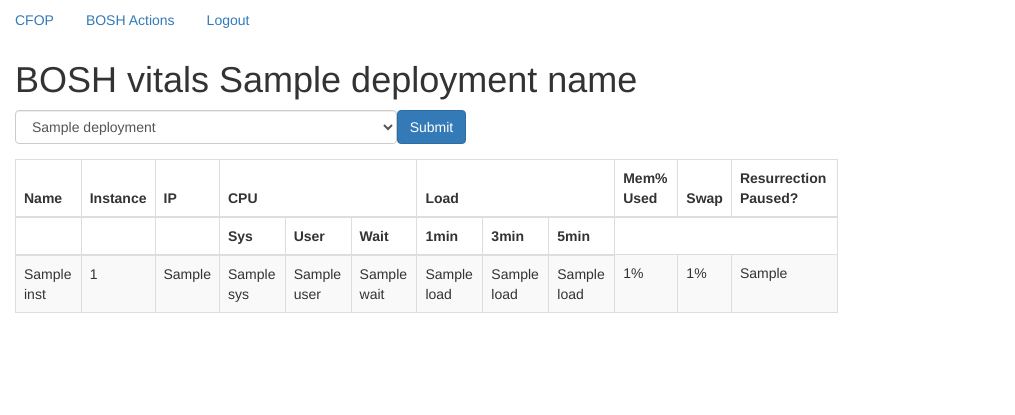
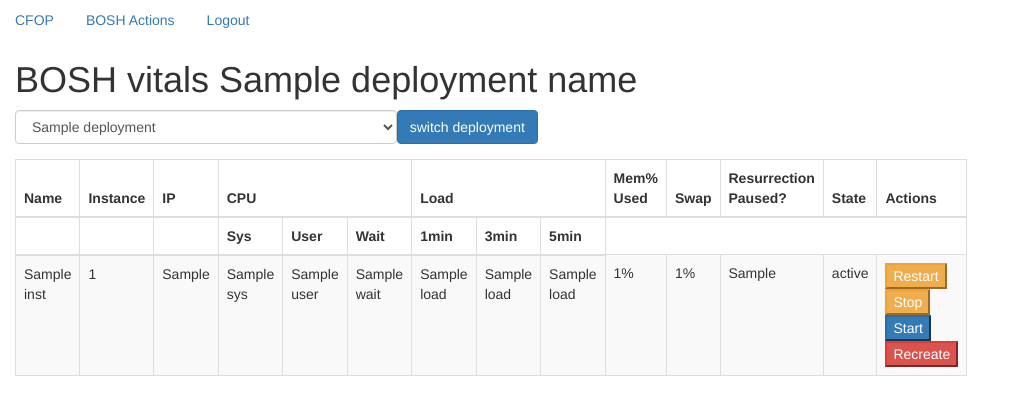
Before and after one commit to tpbrisco/cfopscon, a Flask app: template templates/bosh_vitals.html in a window 1280 px wide. Shown: the top 415 px of the page, without its empty margins (0-1015 px from the left). Run offline with Flask 2, Linux system fonts and the light colour scheme; the template is opened without the code that fills it: most values are stand-ins (such as "Sample title", 1, 10 or a date in 2020); parts of the project's set-up code (start-up, migrations or seed data) failed here and were passed over; some libraries are stand-ins or nearby versions.

Commit message:
primitive start/stop/recreate

```diff
--- a/opcon/app.py
+++ b/opcon/app.py
@@ -197,6 +197,42 @@ def get_deployment_jobs(deployment):
                     content_type='application/json')
 
 
+@app.route('/vm_control', methods=['GET'])
+@user_auth.flask_login_required
+def vm_control(): # deployment, vmi, action):
+    deployment = request.args.get('deployment')
+    vmi = request.args.get('vmi')
+    action = request.args.get('action')
+    skip_drain = request.args.get('skip_drain')
+    inst_group, inst = vmi.split('/')
+    if deployment is None or vmi is None or inst_group is None or inst is None:
+        return Response("{'error': 'deployment, vm required (vm as vm/guid or vm/index)'}",
+                        status_code=400,
+                        content_type='application/json')
+    if action not in ['restart', 'recreate', 'stop', 'start' ]:
+        return Response("{'error': 'action is required: restart,recreate,stop,start'}",
+                        status_code=400,
+                        content_type='application/json')
+    if skip_drain is None:
+        skip_drain = False
+    action_url = '{}/deployments/{}/instance_groups/{}/{}/actions/{}'.format(
+        director.bosh_url, deployment, inst_group, inst, action)
+    a_r = director.session.post(action_url,
+                               params = {'skip_drain': skip_drain},
+                               verify=director.verify_tls)
+    if director.debug:
+        print("URL {} returns {}".format(action_url, a_r.text))
+    if a_r.ok:
+        return Response(status=a_r.status_code,
+                        content_type='application/json',
+                        response=a_r.json())
+    else:
+        error_msg = {'error': a_r.text}
+        return Response(error_msg,
+                        status=a_r.status_code,
+                        content_type='application/json')
+
+
 director = director.Director(config.get('o_director_url'),
                              config.get('o_bosh_user'),
                              config.get('o_bosh_pass'),
@@ -208,6 +244,9 @@ scheduler.add_job(id='oauth-refresh',
                   func=director.refresh_token,
                   trigger='interval',
                   seconds=director.oauth_token_expires() - 30)
-
+scheduler.add_job(id='deployments-refresh',
+                  func=director.get_deployments,
+                  trigger='interval',
+                  seconds=120)
 if __name__ == '__main__':
     app.run(debug=config['o_debug'])
--- a/templates/bosh_vitals.html
+++ b/templates/bosh_vitals.html
@@ -6,8 +6,7 @@
   $(document).ready(function() {
       $("#deployment_list").click(function(){
 	  // alert("deployment: " + $("#deployment_list").val());
-	  $.get("/bosh/deployment/" + $("#deployment_list").val() + "/jobs", fun
-ction(data, status){
+	  $.get("/bosh/deployment/" + $("#deployment_list").val() + "/jobs", function(data, status){
 	      $("#deployment_jobs").empty("li");
 	      for (i=0; i < data.length; i++) {
 		  $("#deployment_jobs").append("<option>"+data[i]+"</option>");
@@ -15,6 +14,21 @@ ction(data, status){
 	  })
       })
   })
+  </script>
+<script>
+  function clickedOn(vmi, action) {
+      var dep = $("#deployment_list").val()
+      alert(dep + "->" + action + "(" + vmi + ")")
+      $.get("/vm_control?deployment=" + dep + "&vmi=" + vmi + "&action=" + action)
+  }
+</script>
+<script>
+      $("#action").click(function() {
+	  var vmi = $(this).attr('vm')
+	  var act = $(this).attr('action')
+	  var dep = $("#deployment_list").val()
+	  alert("deployment " + dep + " action " + act)
+      })
 </script>
 <div class="col-md-8 offset-md-2">
   <h1>BOSH vitals {{ deployment_name }}</h1>
@@ -29,26 +43,44 @@ ction(data, status){
       </div>
     </div>
     <div class="form-group col-md-6">
-      <button type="submit" class="btn btn-primary">Submit</button>
+      <button type="submit" class="btn btn-primary">switch deployment</button>
     </div>
   </form>
   <table class="table table-striped table-bordered">
     <thead><tr><th>Name</th><th>Instance</th><th>IP</th><th colspan=3>CPU</th>
 	<th colspan=3>Load</th><th>Mem% Used</th><th>Swap</th>
-	<th>Resurrection Paused?</th></thead>
+	<th>Resurrection Paused?</th>
+	<th>State</th>
+	<th>Actions</th></thead>
     <thead><tr><th></th><th></th><th><th>Sys</th><th>User</th><th>Wait</th>
     <th>1min</th><th>3min</th><th>5min</th></thead>
     {% for inst in deployment_vitals %}
     {% if inst.vm_cid is not none %}
-    <tr><td>{{ inst.job_name }}</td><td>{{ inst.vm_cid }}</td>
+    <tr><td>{{ inst.job_name }}</td><td>{{ inst.id }}</td>
       <td>{{ inst.ips[0] }}</td><td>{{ inst.vitals.cpu.sys }}</td>
       <td>{{ inst.vitals.cpu.user }}</td><td>{{ inst.vitals.cpu.wait	}}</td>
       <td>{{ inst.vitals.load[0] }}</td><td>{{ inst.vitals.load[1] }}</td><td>{{ inst.vitals.load[2] }}</td>
       <td>{{ inst.vitals.mem.percent }}%</td>
       <td>{{ inst.vitals.swap.percent }}%</td>
       <td>{{ inst.resurrection_paused }}</td>
+      <td>{{ inst.job_state }}</td>
+      <td>
+	<button type="button" class="btn-warning"
+		onclick="clickedOn( '{{inst.job_name}}/{{inst.id}}', 'restart' );"
+		vm="{{inst.job_name}}/{{inst.id}}">Restart</button>
+	<button type="button" class="btn-warning"
+		onclick="clickedOn( '{{inst.job_name}}/{{inst.id}}', 'stop' );"
+		vm="{{inst.job_name}}/{{inst.id}}">Stop</button>
+	<button type="button" class="btn-primary"
+		onclick="clickedOn( '{{inst.job_name}}/{{inst.id}}', 'start' );"
+		vm="{{inst.job_name}}/{{inst.id}}">Start</button>
+	<button type="button" class="btn-danger"
+		onclick="clickedOn( '{{inst.job_name}}/{{inst.id}}', 'recreate' );"
+		vm="{{inst.job_name}}/{{inst.id}}">Recreate</button>
+      </td>
     </tr>
     {% endif %}
     {% endfor %}
+  </table>
 </div>
 {% endblock %}
```
